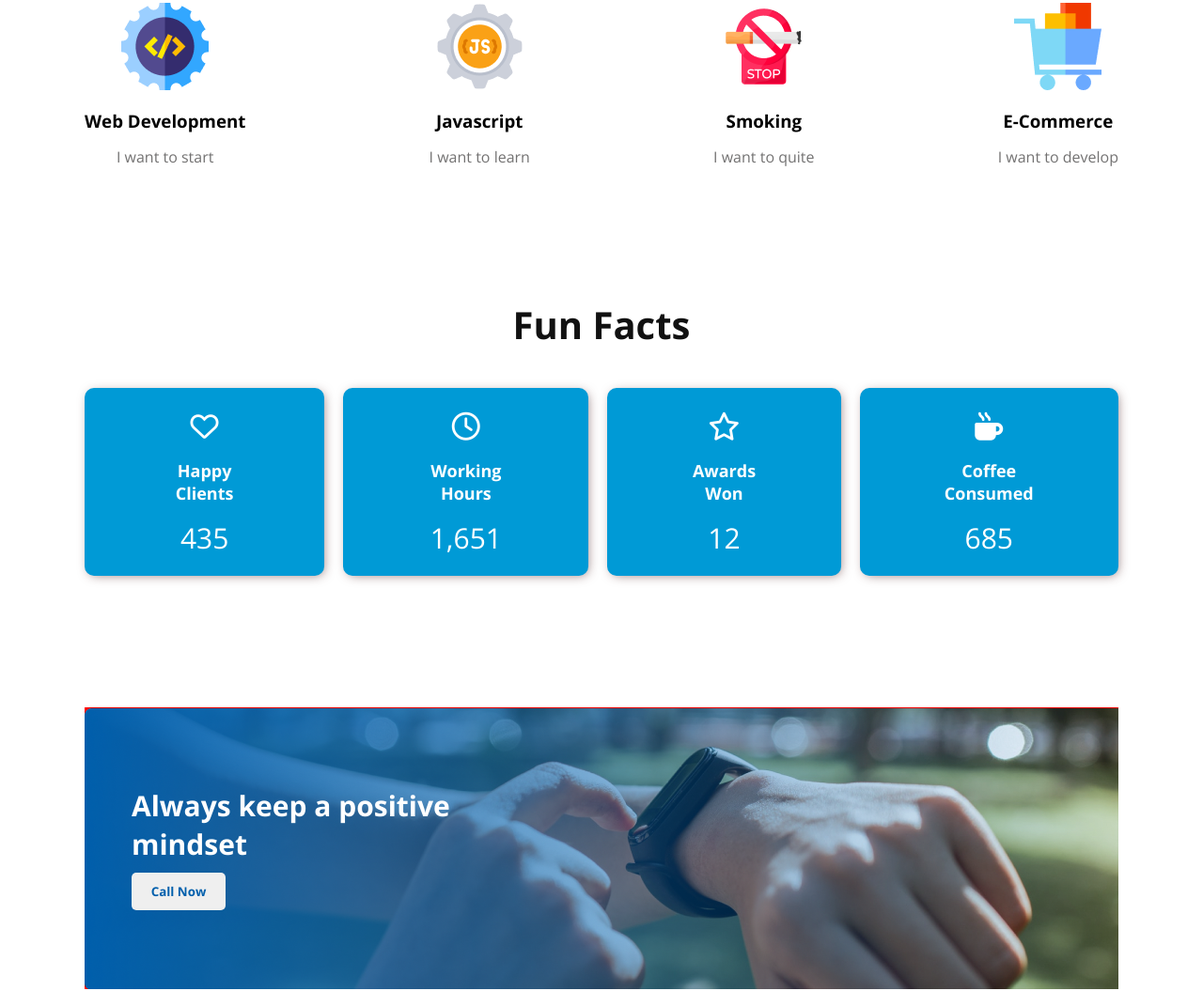
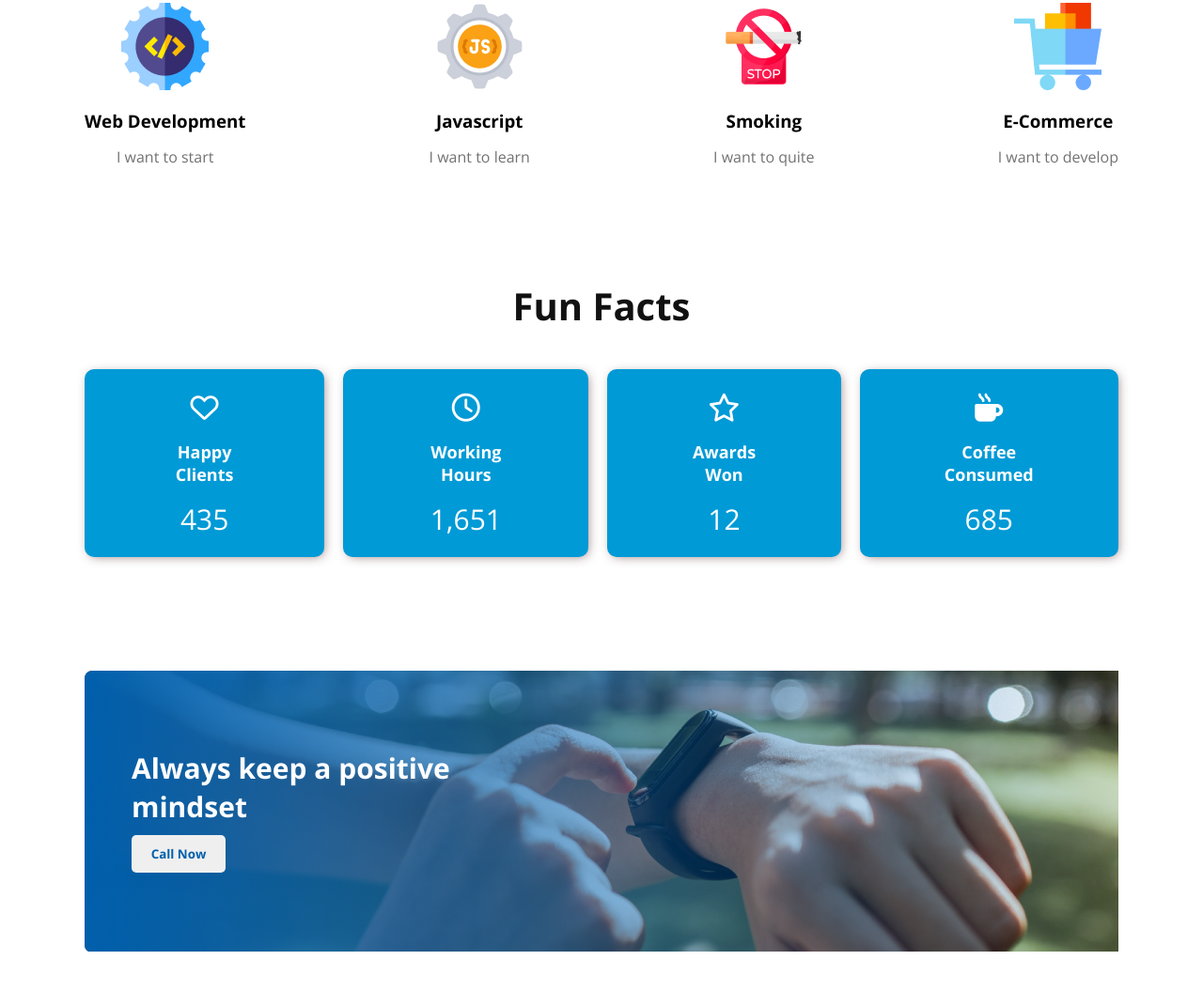
Before and after one commit to kazisolah114/1st-Assignment, a plain HTML site: page index.html in a window 1280 px wide. Shown: the part 1801-2856 px from the top of the page at 94% size. Drawn offline with nearby package versions, Linux system fonts and the light colour scheme.

Commit message:
final revision

```diff
--- a/CSS/style.css
+++ b/CSS/style.css
@@ -105,7 +105,7 @@
 
 /* FunFacts section */
 .funfacts {
-    padding: 80px 0;
+    padding: 60px 0;
 
 }
 .funfacts .funfacts-head {
@@ -157,7 +157,6 @@
     padding: 60px;
 }
 .call-now .callnow-cont {
-    background: red;
     background-image: url('../Images/watch.png');
     padding: 84px 0;
     background-repeat: no-repeat;
```
